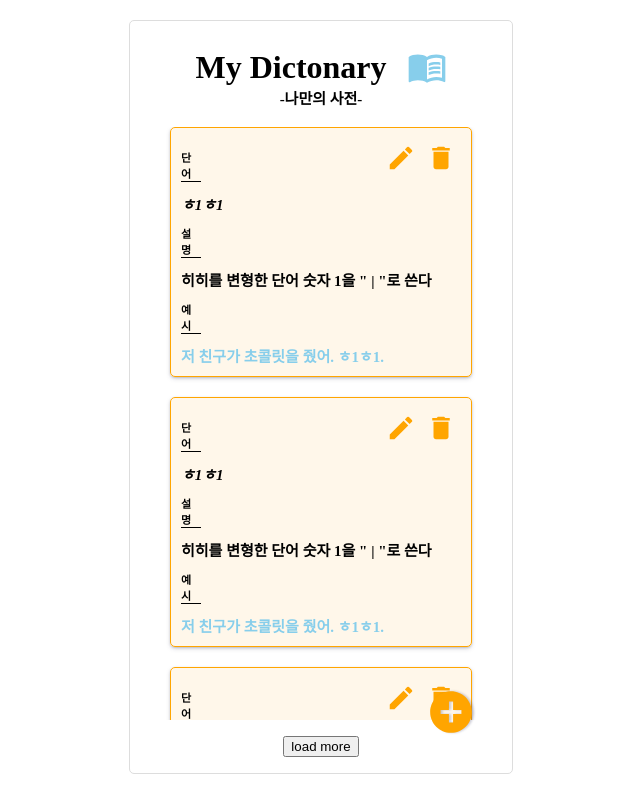
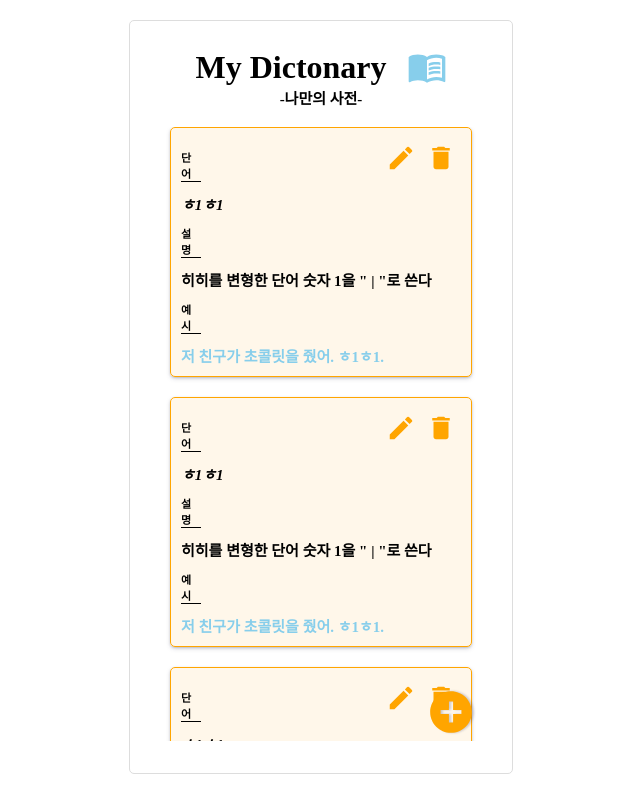
Before and after one commit to minjujung/sparta_dictionary, a React (Create React App) app: page / in a window 1280 px wide. Shown: the whole page, without its empty margins (319-959 px from the left). Built offline with nearby package versions, Linux system fonts and the light colour scheme; no server answers; the database is empty; a web font is replaced by a local one.

Commit message:
Add Infinite Scroll

```diff
--- a/src/Main.js
+++ b/src/Main.js
@@ -1,4 +1,4 @@
-import React, { useEffect } from "react";
+import React, { useLayoutEffect, useEffect, useRef } from "react";
 import styled from "styled-components";
 import AddCircleIcon from "@material-ui/icons/AddCircle";
 import DeleteIcon from "@material-ui/icons/Delete";
@@ -12,6 +12,27 @@ const Main = (props) => {
   const dispatch = useDispatch();
   const list = useSelector((state) => state.dictionary.list);
 
+  const infscroll = useRef();
+
+  const handleScroll = () => {
+    if (
+      infscroll.current.scrollTop + infscroll.current.clientHeight + 0.6 >=
+      infscroll.current.scrollHeight
+    ) {
+      dispatch(loadMoreFB(list[list.length - 1].word));
+    }
+  };
+  useLayoutEffect(() => {
+    infscroll.current.addEventListener("scroll", handleScroll);
+    if (infscroll.current) {
+      return () => {
+        infscroll.current.removeEventListener("scroll", handleScroll);
+      };
+    } else {
+      return;
+    }
+  }, [handleScroll]);
+
   return (
     <MainContainter>
       <Header>
@@ -21,7 +42,7 @@ const Main = (props) => {
         </div>
         <h2>-나만의 사전-</h2>
       </Header>
-      <ListContainer>
+      <ListContainer ref={infscroll}>
         {list.map((l, idx) => {
           return (
             <WordContainer key={idx}>
@@ -55,13 +76,6 @@ const Main = (props) => {
           props.history.push("/create");
         }}
       />
-      <button
-        onClick={() => {
-          dispatch(loadMoreFB(list[list.length - 1].word));
-        }}
-      >
-        load more
-      </button>
     </MainContainter>
   );
 };
@@ -110,7 +124,7 @@ const ListContainer = styled.dl`
   flex-direction: column;
   align-items: center;
   margin-top: 90px;
-  overflow-y: scroll;
+  overflow-y: auto;
   overflow-x: hidden;
   &::-webkit-scrollbar {
     width: 5px;
--- a/src/redux/modules/dictionary.js
+++ b/src/redux/modules/dictionary.js
@@ -78,7 +78,7 @@ export const loadMoreFB = (last) => {
     word_db
       .orderBy("word", "asc")
       .startAfter(last)
-      .limit(6)
+      .limit(4)
       .get()
       .then((docs) => {
         let word_list_data = getState().dictionary.list;
```
